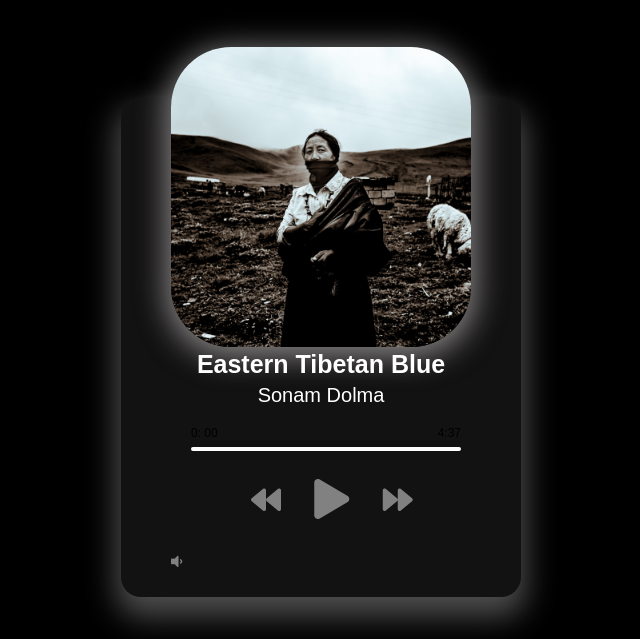
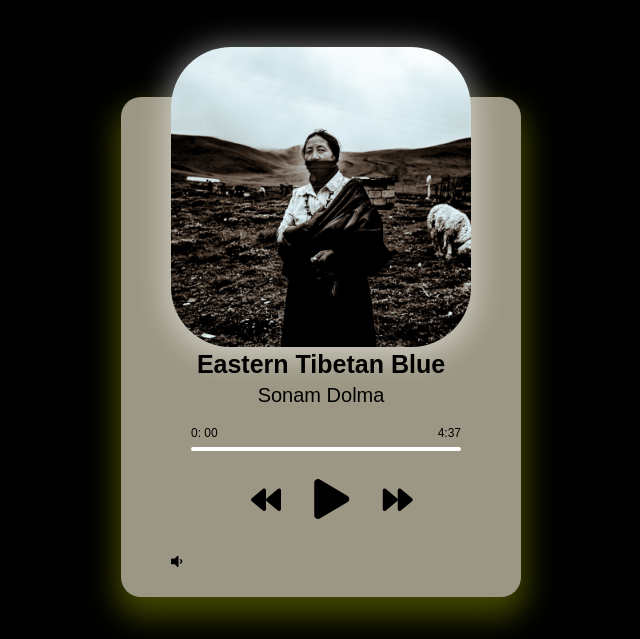
Before and after one commit to jthinlay/JavaScriptProjectMusicPlayer, a plain HTML site: page index.html in a window 1280 px wide. Shown: the part 161-800 px from the top of the page, without its empty margins (319-959 px from the left). Drawn offline with Linux system fonts and the light colour scheme; a web font is replaced by a local one.

Commit message:
Changed back background-color

```diff
--- a/style.css
+++ b/style.css
@@ -24,17 +24,14 @@ body {
 }
 .logo img{
   width: 150px;
-
 }
 .player-container{
   height: 500px;
   width: 400px;
-  background: #131212;
+  background: #9c9784;
   border-radius: 20px;
-  box-shadow: 0 15px 30px 5px rgba(255, 255, 255, 0.3);
+  box-shadow: 0 15px 30px 5px rgba(220, 236, 3, 0.3);
 }
-
-
 .img-container {
   height: 300px;
   width: 300px;
@@ -47,14 +44,14 @@ body {
   width: 100%;
   object-fit: cover;
   border-radius: 20%;
-  box-shadow: 0 5px 30px 5px rgba(247, 244, 244, 0.5);
+  box-shadow: 0 5px 30px 5px rgba(255, 255, 255, 0.5);
 }
 
 h2 {
   font-size: 25px;
   text-align: center;
   margin: 0;
-  color: #fff;
+  color: #000;
 }
 
 h3 {
@@ -62,7 +59,7 @@ h3 {
   text-align: center;
   font-weight: 400;
   margin: 5px 0 0;
-  color: #fff;
+  color: #000;
 }
 
 /* Progress */
@@ -100,7 +97,7 @@ h3 {
 
 .fas {
   font-size: 30px;
-  color: rgb(129, 129, 129);
+  color: rgb(0,0,0);
   margin-right: 30px;
   cursor: pointer;
   user-select: none;
```
